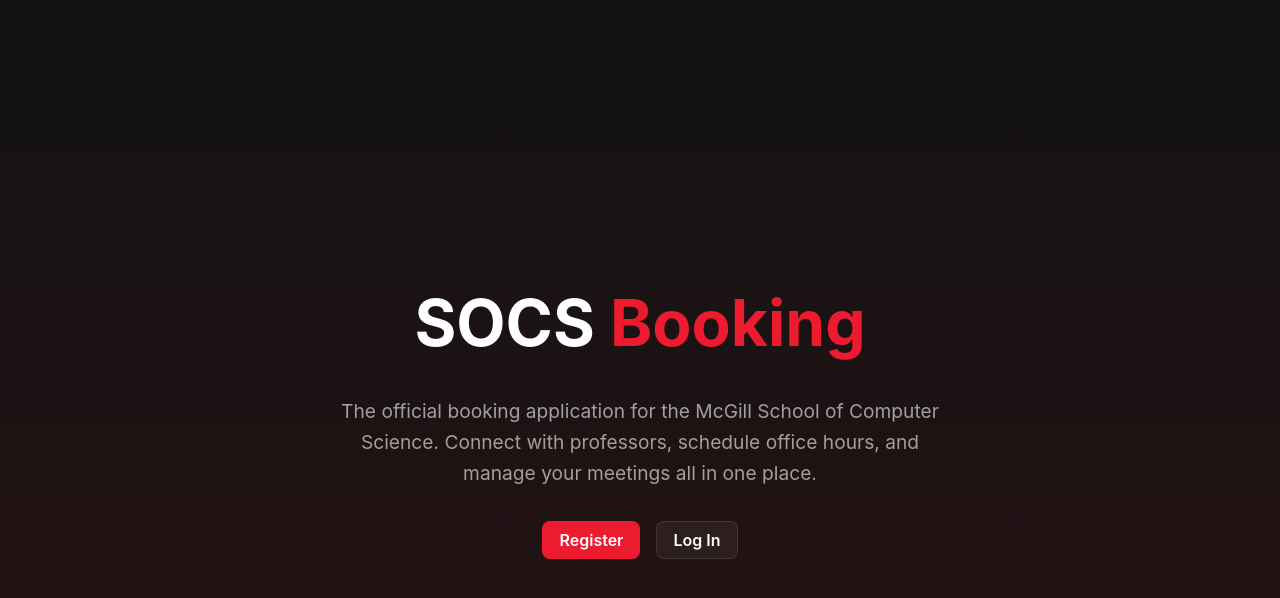
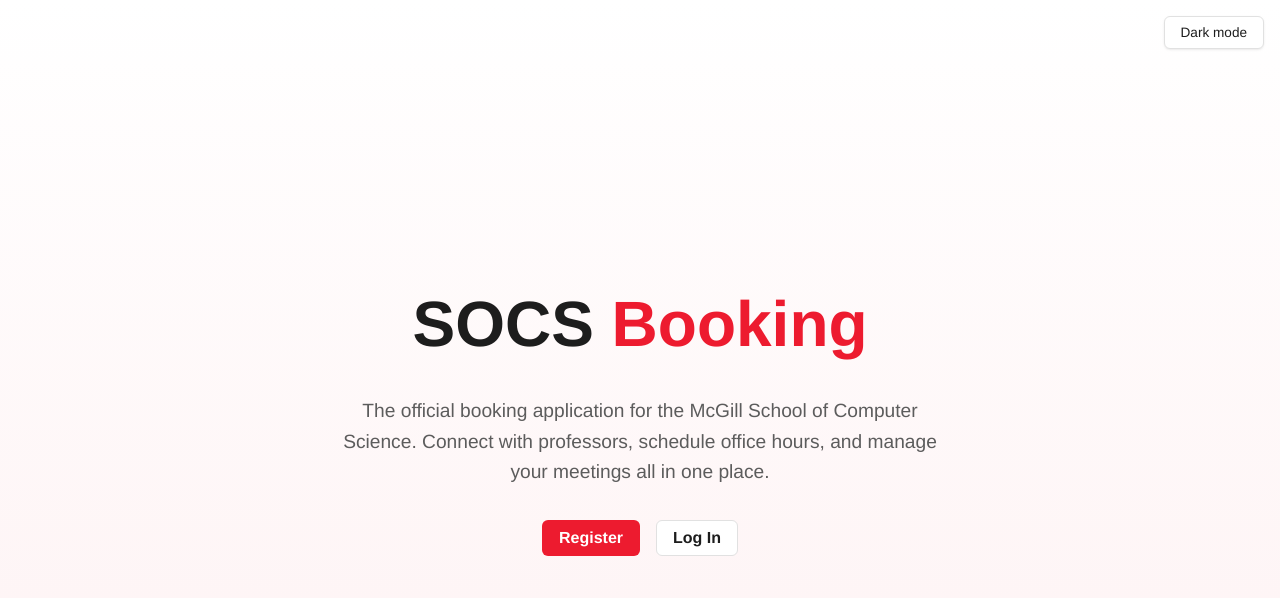
Before and after one commit to epicgamer17/socs-booking, a React (Vite) app in the folder app/client/: page / in a window 1280 px wide. Shown: the top 598 px of the page. Built offline with nearby package versions, Linux system fonts and the light colour scheme; no server answers.

Commit message:
Light UI and more mcgillish?

```diff
--- a/app/client/index.html
+++ b/app/client/index.html
@@ -5,6 +5,18 @@
     <link rel="icon" type="image/png" href="/mcgill.png" />
     <meta name="viewport" content="width=device-width, initial-scale=1.0" />
     <title>client</title>
+    <script>
+      // Apply saved theme before render to avoid flash of wrong theme.
+      // Default to 'light'; only 'dark' is opt-in.
+      (function () {
+        try {
+          var t = localStorage.getItem('theme');
+          document.documentElement.setAttribute('data-theme', t === 'dark' ? 'dark' : 'light');
+        } catch (e) {
+          document.documentElement.setAttribute('data-theme', 'light');
+        }
+      })();
+    </script>
   </head>
   <body>
     <div id="root"></div>
--- a/app/client/src/App.jsx
+++ b/app/client/src/App.jsx
@@ -9,6 +9,7 @@
 import BookingPage from './BookingPage';
 import Login from './login';
 import OwnerDashboard from './OwnerDashboard';
+import ThemeToggle from './components/ThemeToggle';
 import { AuthProvider } from './utils/auth';
 
 
@@ -17,6 +18,7 @@
     return (
         <BrowserRouter>
             <AuthProvider>
+                <ThemeToggle />
                 <Routes>
                     <Route path='/' element={<LandingPage />} />
                     <Route path='/register' element={<Register />} />
--- a/app/client/src/Auth.module.css
+++ b/app/client/src/Auth.module.css
@@ -13,7 +13,7 @@
     border: 1px solid var(--color-border);
     width: 100%;
     max-width: 400px;
-    backdrop-filter: blur(10px);
+    box-shadow: var(--shadow-md);
 }
 
 .title {
@@ -36,8 +36,8 @@
 }
 
 .error {
-    color: #ff4a4a;
-    background: rgba(255, 74, 74, 0.1);
+    color: var(--color-danger);
+    background: var(--color-danger-bg);
     padding: var(--spacing-sm);
     border-radius: var(--radius-md);
     margin-bottom: var(--spacing-md);
@@ -46,8 +46,8 @@
 }
 
 .success {
-    color: #4ade80;
-    background: rgba(74, 222, 128, 0.1);
+    color: var(--color-success);
+    background: var(--color-success-bg);
     padding: var(--spacing-sm);
     border-radius: var(--radius-md);
     margin-bottom: var(--spacing-md);
--- a/app/client/src/BookingPage.module.css
+++ b/app/client/src/BookingPage.module.css
@@ -22,8 +22,8 @@
 }
 
 .error {
-    color: #ff4a4a;
-    background: rgba(255, 74, 74, 0.1);
+    color: var(--color-danger);
+    background: var(--color-danger-bg);
     padding: var(--spacing-md);
     border-radius: var(--radius-md);
     margin-bottom: var(--spacing-lg);
@@ -53,6 +53,7 @@
     background: var(--color-surface);
     border-radius: var(--radius-lg);
     border: 1px solid var(--color-border);
+    box-shadow: var(--shadow-sm);
     transition: all 0.2s ease;
 }
 
--- a/app/client/src/DirectoryPage.module.css
+++ b/app/client/src/DirectoryPage.module.css
@@ -32,18 +32,18 @@
 }
 
 .select:hover {
-    border-color: rgba(255, 255, 255, 0.25);
+    border-color: var(--color-border-strong);
     background-color: var(--color-surface-hover);
 }
 
 .select:focus {
     outline: none;
     border-color: var(--color-primary);
-    box-shadow: 0 0 0 2px rgba(237, 27, 47, 0.2);
+    box-shadow: 0 0 0 2px var(--color-primary-soft);
 }
 
 .select option {
-    background-color: #1e1e1e;
+    background-color: var(--color-bg);
     color: var(--text-primary);
 }
 
@@ -58,6 +58,7 @@
     border: 1px solid var(--color-border);
     padding: var(--spacing-lg);
     border-radius: var(--radius-lg);
+    box-shadow: var(--shadow-sm);
     transition: all 0.2s ease;
     cursor: pointer;
 }
--- a/app/client/src/LandingPage.module.css
+++ b/app/client/src/LandingPage.module.css
@@ -6,7 +6,7 @@
     align-items: center;
     text-align: center;
     padding: var(--spacing-xl);
-    background: linear-gradient(180deg, var(--color-bg-dark) 0%, rgba(237, 27, 47, 0.1) 100%);
+    background: linear-gradient(180deg, var(--color-bg) 0%, var(--color-hero-gradient-end) 100%);
 }
 
 .title {
--- a/app/client/src/OwnerDashboard.module.css
+++ b/app/client/src/OwnerDashboard.module.css
@@ -41,7 +41,7 @@
     padding: var(--spacing-lg);
     border-radius: var(--radius-lg);
     border: 1px solid var(--color-border);
-    backdrop-filter: blur(10px);
+    box-shadow: var(--shadow-sm);
     transition: transform 0.3s ease;
 }
 
@@ -58,9 +58,10 @@
 }
 
 .section {
-    background: rgba(0, 0, 0, 0.2);
+    background: var(--color-section-bg);
     padding: var(--spacing-xl);
     border-radius: var(--radius-xl);
+    border: 1px solid var(--color-border);
 }
 
 .inviteRow {
--- a/app/client/src/components/CalendarSelector.module.css
+++ b/app/client/src/components/CalendarSelector.module.css
@@ -20,11 +20,11 @@
 }
 
 .success {
-    color: #2ea043;
+    color: var(--color-success);
     font-size: 0.9rem;
 }
 
 .error {
-    color: var(--color-primary);
+    color: var(--color-danger);
     font-size: 0.9rem;
 }
--- /dev/null
+++ b/app/client/src/components/ThemeToggle.jsx
@@ -0,0 +1,36 @@
+import { useEffect, useState } from 'react';
+import styles from './ThemeToggle.module.css';
+
+const STORAGE_KEY = 'theme';
+
+function getInitialTheme() {
+    if (typeof window === 'undefined') return 'light';
+    const stored = window.localStorage.getItem(STORAGE_KEY);
+    return stored === 'dark' ? 'dark' : 'light';
+}
+
+function ThemeToggle() {
+    const [theme, setTheme] = useState(getInitialTheme);
+
+    useEffect(() => {
+        document.documentElement.setAttribute('data-theme', theme);
+        window.localStorage.setItem(STORAGE_KEY, theme);
+    }, [theme]);
+
+    const next = theme === 'light' ? 'dark' : 'light';
+    const label = theme === 'light' ? 'Switch to dark mode' : 'Switch to light mode';
+
+    return (
+        <button
+            type="button"
+            className={styles.toggle}
+            onClick={() => setTheme(next)}
+            aria-label={label}
+            title={label}
+        >
+            {theme === 'light' ? 'Dark mode' : 'Light mode'}
+        </button>
+    );
+}
+
+export default ThemeToggle;
--- /dev/null
+++ b/app/client/src/components/ThemeToggle.module.css
@@ -0,0 +1,21 @@
+.toggle {
+    position: fixed;
+    top: var(--spacing-md);
+    right: var(--spacing-md);
+    z-index: 100;
+    padding: var(--spacing-sm) var(--spacing-md);
+    border-radius: var(--radius-md);
+    border: 1px solid var(--color-border);
+    background: var(--color-surface);
+    color: var(--text-primary);
+    font-family: var(--font-main);
+    font-size: 0.85rem;
+    cursor: pointer;
+    box-shadow: var(--shadow-sm);
+    transition: border-color 0.2s ease, background-color 0.2s ease;
+}
+
+.toggle:hover {
+    border-color: var(--color-primary);
+    background: var(--color-surface-hover);
+}
--- a/app/client/src/index.css
+++ b/app/client/src/index.css
@@ -1,37 +1,86 @@
+/* Light theme (default) — McGill-inspired palette */
 :root {
-    /* Brand Colors */
+    /* Brand */
     --color-primary: #ed1b2f;
-    /* McGill Red */
     --color-primary-hover: #c41222;
+    --color-primary-soft: rgba(237, 27, 47, 0.08);
 
-    /* Background & Surface */
-    --color-bg-dark: #121212;
-    --color-surface: rgba(255, 255, 255, 0.05);
-    --color-surface-hover: rgba(255, 255, 255, 0.1);
-    --color-border: rgba(255, 255, 255, 0.1);
+    /* Surfaces */
+    --color-bg: #ffffff;
+    --color-bg-accent: #f5f3ef;
+    --color-surface: #ffffff;
+    --color-surface-hover: #fafafa;
+    --color-section-bg: #f8f7f4;
+    --color-border: #e1e1e1;
+    --color-border-strong: #c9c9c9;
+
+    /* Text */
+    --text-primary: #1d1d1d;
+    --text-secondary: #5c5c5c;
+
+    /* Status */
+    --color-success: #1f7a3c;
+    --color-success-bg: rgba(31, 122, 60, 0.08);
+    --color-danger: #b0001d;
+    --color-danger-bg: rgba(176, 0, 29, 0.08);
 
     /* Typography */
-    --text-primary: #ffffff;
-    --text-secondary: #a0a0a0;
-    --font-main: 'Inter', system-ui, -apple-system, sans-serif;
+    --font-main: 'Helvetica Neue', Arial, 'Inter', system-ui, -apple-system, sans-serif;
+    --font-heading: 'Helvetica Neue', Arial, 'Inter', system-ui, sans-serif;
+
+    /* Shadows */
+    --shadow-sm: 0 1px 2px rgba(0, 0, 0, 0.04), 0 1px 3px rgba(0, 0, 0, 0.06);
+    --shadow-md: 0 2px 4px rgba(0, 0, 0, 0.06), 0 4px 12px rgba(0, 0, 0, 0.08);
+
+    /* Landing gradient end (light wash of brand red) */
+    --color-hero-gradient-end: rgba(237, 27, 47, 0.06);
 
     /* Spacing & Radii */
-    --radius-md: 8px;
-    --radius-lg: 12px;
-    --radius-xl: 16px;
+    --radius-md: 6px;
+    --radius-lg: 10px;
+    --radius-xl: 14px;
     --spacing-sm: 0.5rem;
     --spacing-md: 1rem;
     --spacing-lg: 1.5rem;
     --spacing-xl: 2rem;
 }
 
+/* Dark theme override */
+[data-theme="dark"] {
+    --color-primary: #ed1b2f;
+    --color-primary-hover: #c41222;
+    --color-primary-soft: rgba(237, 27, 47, 0.15);
+
+    --color-bg: #121212;
+    --color-bg-accent: #1a1a1a;
+    --color-surface: rgba(255, 255, 255, 0.05);
+    --color-surface-hover: rgba(255, 255, 255, 0.1);
+    --color-section-bg: rgba(0, 0, 0, 0.25);
+    --color-border: rgba(255, 255, 255, 0.1);
+    --color-border-strong: rgba(255, 255, 255, 0.25);
+
+    --text-primary: #ffffff;
+    --text-secondary: #a0a0a0;
+
+    --color-success: #4ade80;
+    --color-success-bg: rgba(74, 222, 128, 0.1);
+    --color-danger: #ff4a4a;
+    --color-danger-bg: rgba(255, 74, 74, 0.1);
+
+    --shadow-sm: none;
+    --shadow-md: none;
+
+    --color-hero-gradient-end: rgba(237, 27, 47, 0.1);
+}
+
 body {
-    background-color: var(--color-bg-dark);
+    background-color: var(--color-bg);
     color: var(--text-primary);
     font-family: var(--font-main);
     margin: 0;
     padding: 0;
     box-sizing: border-box;
+    transition: background-color 0.2s ease, color 0.2s ease;
 }
 
 *,
```
Also changed, not shown: 1 other file (tests, documents, lock files or other folders).
